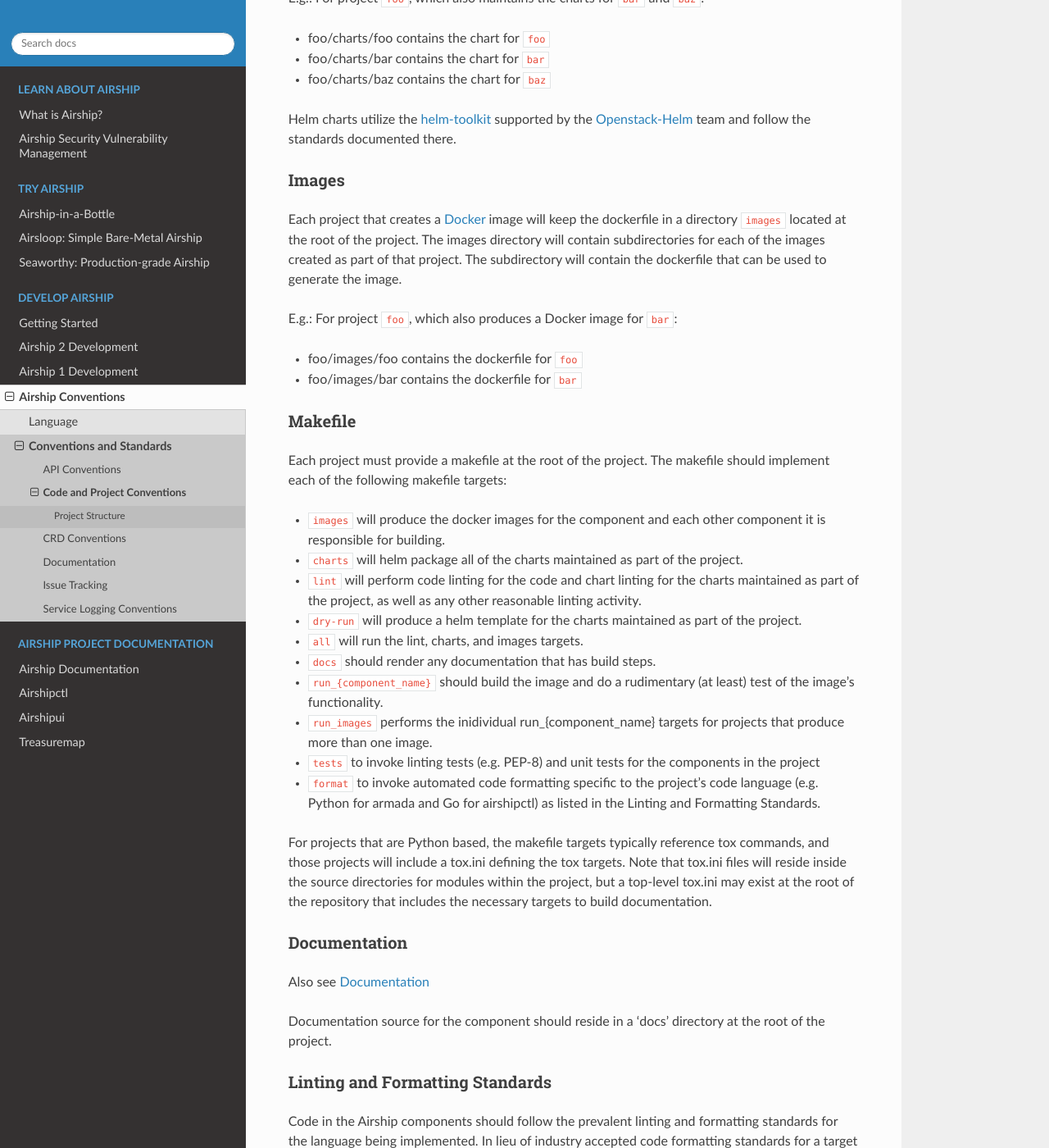
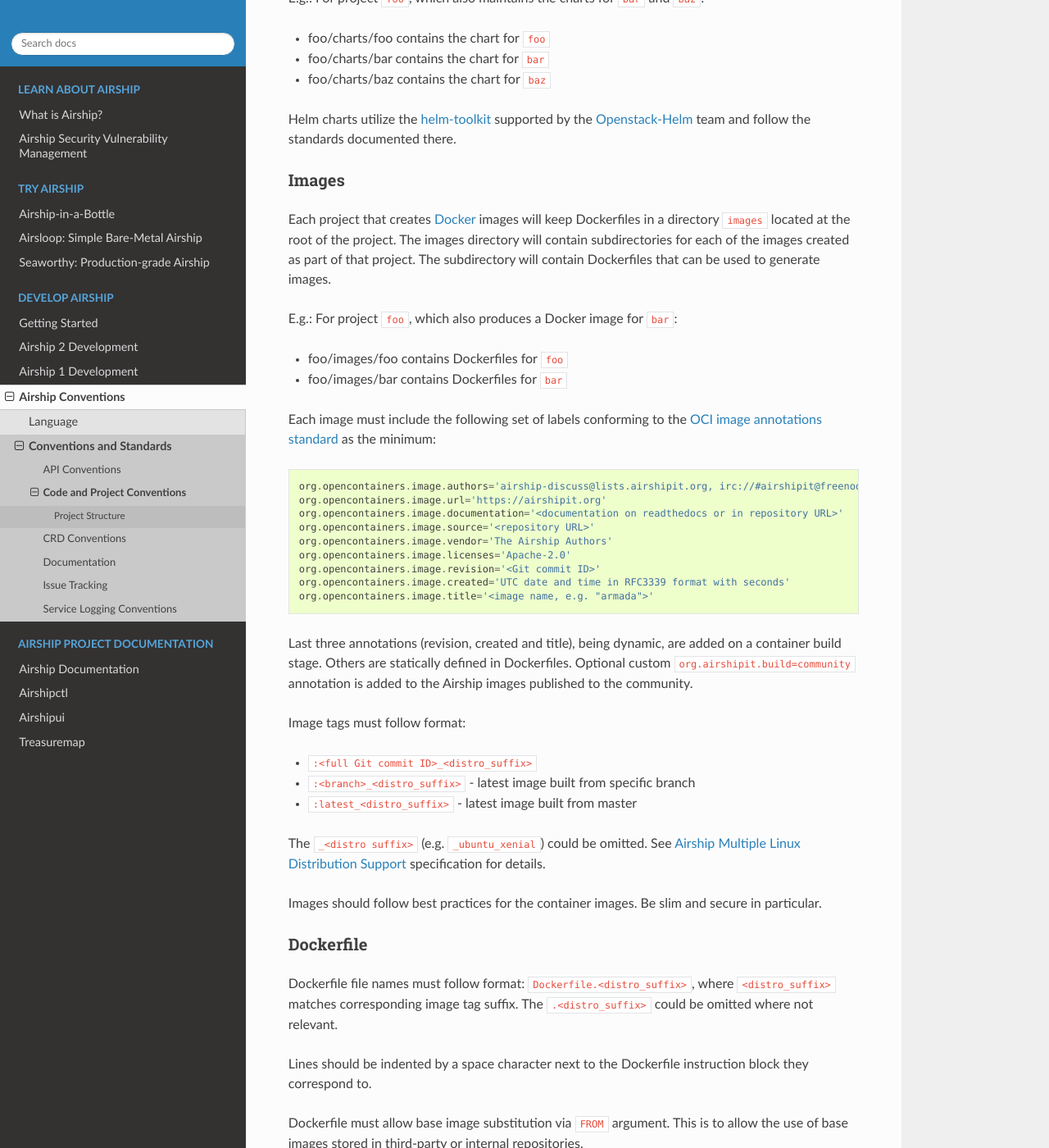
Before and after one commit to airshipit/docs, a Sphinx documentation site: the page built from doc/source/develop/code-conventions.rst, in a window 1280 px wide and 1400 px high, scrolled down 473 px. Shown: the whole window at 82% size. Built offline with Sphinx 7.4.7 and the Read the Docs theme 2.0.0, drawn with Linux system fonts in a browser that asks for light colours; some of the changed text lies outside the part shown.

Commit message:
Add container image and Dockerfile conventions
Change-Id: I995816bafac0c95fae0618efc239d93f4069d642

```diff
--- a/doc/source/develop/code-conventions.rst
+++ b/doc/source/develop/code-conventions.rst
@@ -45,21 +45,72 @@ and follow the standards documented there.
 
 Images
 ~~~~~~
-Each project that creates a `Docker`_ image will keep the dockerfile in a
+Each project that creates `Docker`_ images will keep Dockerfiles in a
 directory ``images`` located at the root of the project. The images directory
 will contain subdirectories for each of the images created as part of that
-project. The subdirectory will contain the dockerfile that can be used to
-generate the image.
+project. The subdirectory will contain Dockerfiles that can be used to
+generate images.
 
 E.g.: For project ``foo``, which also produces a Docker image for ``bar``:
 
--  foo/images/foo contains the dockerfile for ``foo``
--  foo/images/bar contains the dockerfile for ``bar``
+-  foo/images/foo contains Dockerfiles for ``foo``
+-  foo/images/bar contains Dockerfiles for ``bar``
+
+Each image must include the following set of labels conforming to the
+`OCI image annotations standard`_ as the minimum:
+
+::
+
+    org.opencontainers.image.authors='airship-discuss@lists.airshipit.org, irc://#airshipit@freenode'
+    org.opencontainers.image.url='https://airshipit.org'
+    org.opencontainers.image.documentation='<documentation on readthedocs or in repository URL>'
+    org.opencontainers.image.source='<repository URL>'
+    org.opencontainers.image.vendor='The Airship Authors'
+    org.opencontainers.image.licenses='Apache-2.0'
+    org.opencontainers.image.revision='<Git commit ID>'
+    org.opencontainers.image.created='UTC date and time in RFC3339 format with seconds'
+    org.opencontainers.image.title='<image name, e.g. "armada">'
+
+Last three annotations (revision, created and title), being dynamic, are
+added on a container build stage. Others are statically defined in
+Dockerfiles. Optional custom ``org.airshipit.build=community`` annotation is
+added to the Airship images published to the community.
+
+Image tags must follow format:
+
+- ``:<full Git commit ID>_<distro_suffix>``
+- ``:<branch>_<distro_suffix>`` - latest image built from specific branch
+- ``:latest_<distro_suffix>`` - latest image built from master
+
+The ``_<distro suffix>`` (e.g. ``_ubuntu_xenial``) could be omitted. See
+`Airship Multiple Linux Distribution Support`_ specification for details.
+
+Images should follow best practices for the container images. Be slim and
+secure in particular.
+
+Dockerfile
+~~~~~~~~~~
+Dockerfile file names must follow format: ``Dockerfile.<distro_suffix>``, where
+``<distro_suffix>`` matches corresponding image tag suffix. The
+``.<distro_suffix>`` could be omitted where not relevant.
+
+Lines should be indented by a space character next to the Dockerfile
+instruction block they correspond to.
+
+Dockerfile must allow base image substitution via ``FROM`` argument. This is
+to allow the use of base images stored in third-party or internal repositories.
+
+Dockerfile should follow best practices. Use multistage container builds where
+possible to reduce image size and attack surface. ``RUN`` statements should
+pass linting via ``shellcheck``. You may use available Dockerfile linters, if
+you wish to do so.
+
+See `example Dockerfile`_ file for reference.
 
 Makefile
 ~~~~~~~~
-Each project must provide a makefile at the root of the project. The makefile
-should implement each of the following makefile targets:
+Each project must provide a Makefile at the root of the project. The Makefile
+should implement each of the following Makefile targets:
 
 -  ``images`` will produce the docker images for the component and each other
    component it is responsible for building.
@@ -82,7 +133,7 @@ should implement each of the following makefile targets:
    code language (e.g. Python for armada and Go for airshipctl) as listed
    in the Linting and Formatting Standards.
 
-For projects that are Python based, the makefile targets typically reference
+For projects that are Python based, the Makefile targets typically reference
 tox commands, and those projects will include a tox.ini defining the tox
 targets. Note that tox.ini files will reside inside the source directories for
 modules within the project, but a top-level tox.ini may exist at the root of
@@ -90,7 +141,7 @@ the repository that includes the necessary targets to build documentation.
 
 Documentation
 ~~~~~~~~~~~~~
-Also see :ref:`documentation-conventions`
+Also see :ref:`documentation-conventions`.
 
 Documentation source for the component should reside in a 'docs' directory at
 the root of the project.
@@ -298,3 +349,6 @@ prevail.
 .. _ansible-lint: https://github.com/ansible/ansible-lint
 .. _markdownlint: https://github.com/DavidAnson/markdownlint
 .. _Shellcheck: https://github.com/koalaman/shellcheck
+.. _OCI image annotations standard: https://github.com/opencontainers/image-spec/blob/master/annotations.md#annotations
+.. _Airship Multiple Linux Distribution Support: https://airship-specs.readthedocs.io/en/latest/specs/1.x/approved/airship_multi_linux_distros.html#container-builds
+.. _example Dockerfile: https://opendev.org/airship/docs/src/branch/master/examples/Dockerfile.opensuse_15
```
Also changed, not shown: 2 other files.
